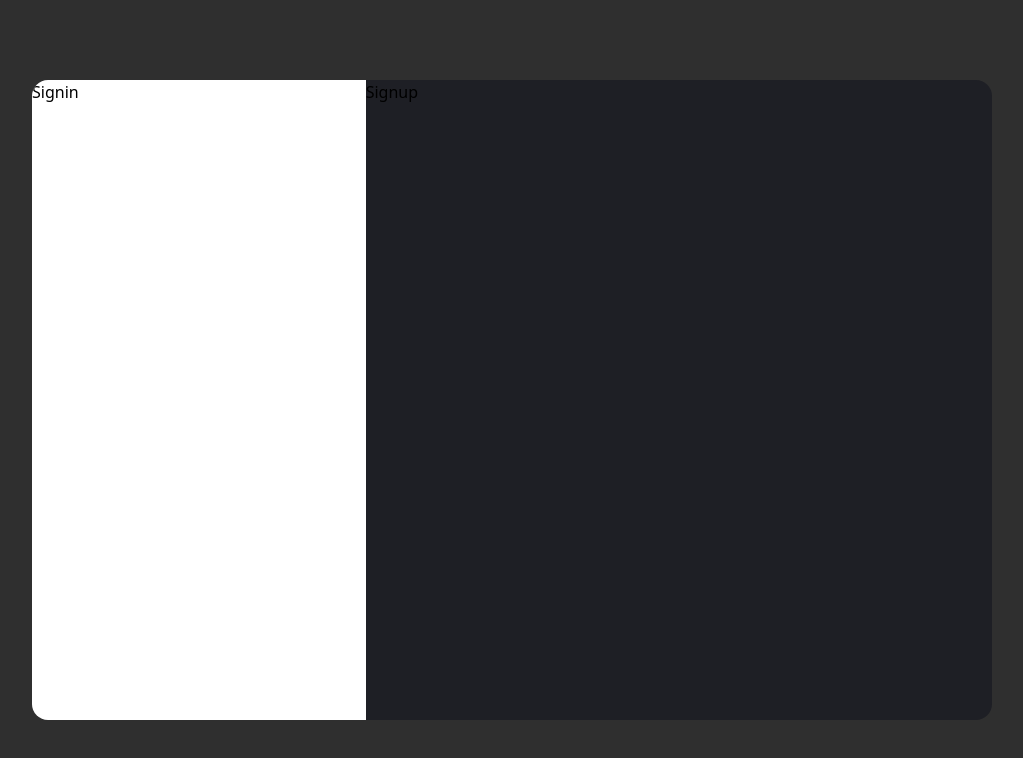
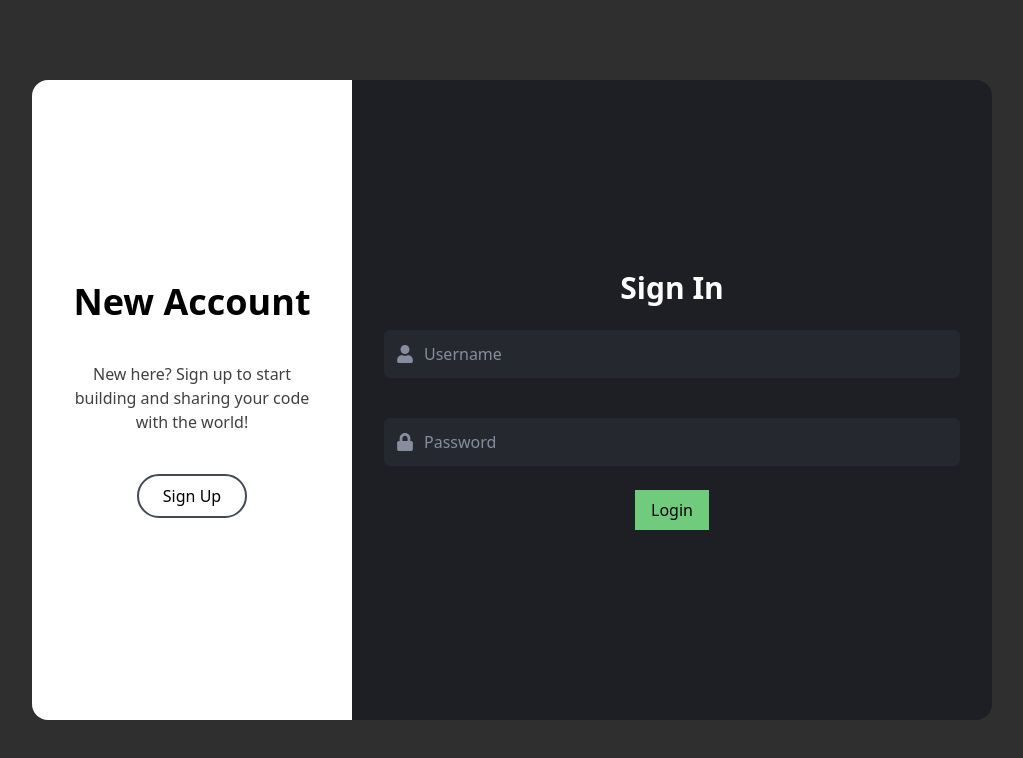
Before and after one commit to kcnpoow/online-editor, a React (Vite) app: page /signin in a window 1280 px wide. Shown: the top 758 px of the page, without its empty margins (128-1151 px from the left). Built offline with nearby package versions, Linux system fonts and the light colour scheme; no server answers.

Commit message:
working on auth pages

```diff
--- a/src/app/layout/AuthLayout.tsx
+++ b/src/app/layout/AuthLayout.tsx
@@ -1,40 +1,82 @@
-import { useEffect } from 'react';
-import { Outlet, useLocation, Link } from 'react-router';
+import { useLocation, Link } from 'react-router';
 import cn from 'classnames';
+
+import { Signin } from '@pages/signin';
+import { Button } from '@shared/ui/Button';
 
 export const AuthLayout = () => {
   const location = useLocation();
 
-  useEffect(() => {
-    console.log(location.pathname);
-  }, [location]);
+  const isSignin = location.pathname === '/signin';
+  const isSignup = location.pathname === '/signup';
 
   return (
     <div className='flex items-center justify-center h-screen bg-tertiary'>
       <div className='w-full h-full flex lg:max-w-[60rem] lg:max-h-[40rem] lg:rounded-2xl lg:overflow-hidden'>
         <div
           className={cn('h-full transition-all duration-300', {
-            'grow-1 bg-white': location.pathname === '/signin',
-            'grow-2 bg-secondary': location.pathname === '/signup',
+            'flex-1 bg-white max-lg:hidden': isSignin,
+            'flex-2 bg-secondary': isSignup,
           })}
         >
-          <Link to='/signin'>Signin</Link>
+          {isSignin && (
+            <div className='flex flex-col items-center justify-center h-full p-8'>
+              <h3 className='mb-10 text-4xl text-center font-bold'>
+                New Account
+              </h3>
+
+              <p className='mb-10 text-black/75 text-center'>
+                New here? Sign up to start building and sharing your code with
+                the world!
+              </p>
+
+              <Button
+                className='inline-block'
+                color='tertiary'
+                variant='outlined'
+                as={Link}
+                to='/signup'
+                replace
+              >
+                Sign Up
+              </Button>
+            </div>
+          )}
         </div>
 
         <div
           className={cn('h-full transition-all duration-300', {
-            'grow-2 bg-secondary': location.pathname === '/signin',
-            'grow-1 bg-white': location.pathname === '/signup',
+            'flex-2 bg-secondary': isSignin,
+            'flex-1 bg-white max-lg:hidden': isSignup,
           })}
         >
-          <Link to='/signup'>Signup</Link>
+          {isSignin && <Signin />}
+
+          {isSignup && (
+            <div className='flex flex-col items-center justify-center h-full p-8'>
+              <h3 className='mb-10 text-4xl text-center font-bold'>
+                Welcome Back
+              </h3>
+
+              <p className='mb-10 text-black/75 text-center'>
+                Already have an account? Sign in to continue building and
+                sharing your code.
+              </p>
+
+              <Button
+                className='inline-block'
+                color='tertiary'
+                variant='outlined'
+                as={Link}
+                to='/signin'
+                replace
+              >
+                Sign In
+              </Button>
+            </div>
+          )}
         </div>
       </div>
     </div>
-    // <div className='flex items-center justify-center h-screen bg-tertiary'>
-    //   <div className='w-full h-full lg:max-w-[60rem] lg:max-h-[40rem] lg:rounded-2xl lg:overflow-hidden'>
-    //     <Outlet />
-    //   </div>
-    // </div>
   );
 };
--- a/src/pages/signin/ui/index.tsx
+++ b/src/pages/signin/ui/index.tsx
@@ -6,20 +6,6 @@ import { Button } from '@shared/ui/Button';
 
 export const Signin = () => {
   return (
-    <div className='h-full lg:grid lg:grid-cols-[2fr_3fr]'>
-      <div className='place-items-center place-content-center p-8 bg-white max-lg:hidden'>
-        <h3 className='mb-10 text-4xl text-center font-bold'>Welcome Back</h3>
-
-        <p className='mb-10 text-black/75 text-center'>
-          Already have an account? Sign in to continue building and sharing your
-          code.
-        </p>
-
-        <Button className='inline-block' color='primary' as={Link} to='/signup'>
-          Sign Up
-        </Button>
-      </div>
-
     <form className='place-content-center h-full p-8 bg-secondary'>
       <h1 className='text-white text-3xl text-center font-bold'>Sign In</h1>
 
@@ -41,10 +27,16 @@ export const Signin = () => {
         autoComplete='off'
       />
 
-        <Button className='block mx-auto' color='primary'>
+      <Button className='block mx-auto' color='primary' variant='filled'>
         Login
       </Button>
+
+      <div className='mt-4 text-center lg:hidden'>
+        <span className='text-white/75'>Don't have an account? </span>
+        <Link className='text-success hover:underline' to='/signup'>
+          Sign Up
+        </Link>
+      </div>
     </form>
-    </div>
   );
 };
--- a/src/shared/ui/Button.tsx
+++ b/src/shared/ui/Button.tsx
@@ -1,19 +1,34 @@
 import { ButtonHTMLAttributes, ElementType } from 'react';
 import cn from 'classnames';
 
+type Color = 'primary' | 'secondary' | 'tertiary';
+type Variant = 'filled' | 'outlined';
+
 type Props<T extends ElementType> = {
-  color: 'primary' | 'secondary' | 'tertiary';
+  color?: Color;
+  variant?: Variant;
   as?: T;
-  adaptive?: boolean;
 } & ButtonHTMLAttributes<HTMLButtonElement> &
   React.ComponentPropsWithoutRef<T>;
 
+const colors: { [K in Color]: string } = {
+  primary:
+    'text-black bg-success border-success hover:text-white hover:bg-[#468A4D]',
+  secondary: 'text-white bg-[#26282F] border-[#26282F] hover:bg-[#454856]',
+  tertiary: 'bg-[#444857] border-[#444857] hover:text-white hover:bg-[#5A5F73]',
+};
+
+const variants: { [K in Variant]: string } = {
+  filled: 'px-4 py-2',
+  outlined: 'px-6 py-2 bg-transparent border-2 rounded-full',
+};
+
 export const Button = <T extends ElementType = 'button'>({
-  color,
+  color = 'primary',
+  variant = 'filled',
   className,
   as,
   adaptive,
-  variant,
   ...props
 }: Props<T>) => {
   const Component = as || 'button';
@@ -21,20 +36,24 @@ export const Button = <T extends ElementType = 'button'>({
   return (
     <Component
       className={cn(
-        'text-sm whitespace-nowrap rounded-sm active:translate-y-[1px]',
-        className,
-        {
-          'p-2 md:px-4 md:py-3 md:text-md': adaptive,
-          'px-4 py-3': !adaptive,
-        },
-        {
-          ['text-black bg-success hover:text-white hover:bg-[#468A4D]']:
-            color === 'primary',
-          ['text-white bg-[#26282F] hover:bg-[#454856]']: color === 'secondary',
-          ['bg-[#444857] hover:bg-[#5A5F73]']: color === 'tertiary',
-        }
+        'active:translate-y-[1px]',
+        colors[color],
+        variants[variant],
+        className
       )}
       {...props}
     />
+    // <Component
+    //   className={cn(
+    //     className,
+    //     'text-sm whitespace-nowrap rounded-sm active:translate-y-[1px]',
+    //     {
+    //       'p-2 md:px-4 md:py-3 md:text-md': adaptive,
+    //       'px-4 py-3': !adaptive,
+    //     },
+    //     colors[color]
+    //   )}
+    //   {...props}
+    // />
   );
 };
--- a/src/shared/ui/Input.tsx
+++ b/src/shared/ui/Input.tsx
@@ -34,7 +34,7 @@ export const Input = ({
             'pl-10': icon,
           }
         )}
-        placeholder={label ? '' : placeholder}
+        placeholder={label ? ' ' : placeholder}
         id={id}
         {...props}
       />
--- a/src/widgets/header/ui/NavbarToggler.tsx
+++ b/src/widgets/header/ui/NavbarToggler.tsx
@@ -27,7 +27,7 @@ export const NavbarToggler = ({ isNavbarOpened, toggleNavbar }: Props) => {
 
       <img
         className={cn(
-          'absolute top-2 right-1.5 size-3.5 transition-transform',
+          'absolute top-2.5 right-1.5 size-3.5 transition-transform',
           {
             '-scale-100': isNavbarOpened,
           }
--- a/src/widgets/header/ui/index.tsx
+++ b/src/widgets/header/ui/index.tsx
@@ -20,11 +20,11 @@ export const Header = ({ isNavbarOpened, toggleNavbar }: Props) => {
       <Search />
 
       <div className='flex gap-x-2 ml-auto'>
-        <Button color='primary' as={Link} to='/signup' adaptive>
+        <Button color='primary' as={Link} to='/signup'>
           Sign Up
         </Button>
 
-        <Button color='secondary' as={Link} to='/signin' adaptive>
+        <Button color='secondary' as={Link} to='/signin'>
           Sign In
         </Button>
       </div>
--- a/src/widgets/settings/ui/Tabs/Behavior.tsx
+++ b/src/widgets/settings/ui/Tabs/Behavior.tsx
@@ -1,5 +1,5 @@
 import { SettingsRow } from './SettingsRow';
-import { Switch } from '@shared/ui/Switch';
+import { Switch } from '@shared/ui/Swtich';
 
 import { useEdit } from '@shared/hooks/useEdit';
 
--- a/src/widgets/settings/ui/Tabs/Privacy.tsx
+++ b/src/widgets/settings/ui/Tabs/Privacy.tsx
@@ -1,7 +1,7 @@
 import { FaLock } from 'react-icons/fa';
 
 import { SettingsRow } from './SettingsRow';
-import { Switch } from '@shared/ui/Switch';
+import { Switch } from '@shared/ui/Swtich';
 import { Input } from '@shared/ui/Input';
 import { useEdit } from '@shared/hooks/useEdit';
 
```
Also changed, not shown: src/shared/ui/Dropdown.tsx (added), src/shared/ui/Swtich/index.tsx (renamed from src/shared/ui/Switch/index.tsx), src/shared/ui/Swtich/style.module.css (renamed from src/shared/ui/Switch/style.module.css). Lines whose indentation alone changed are shown as unchanged.
